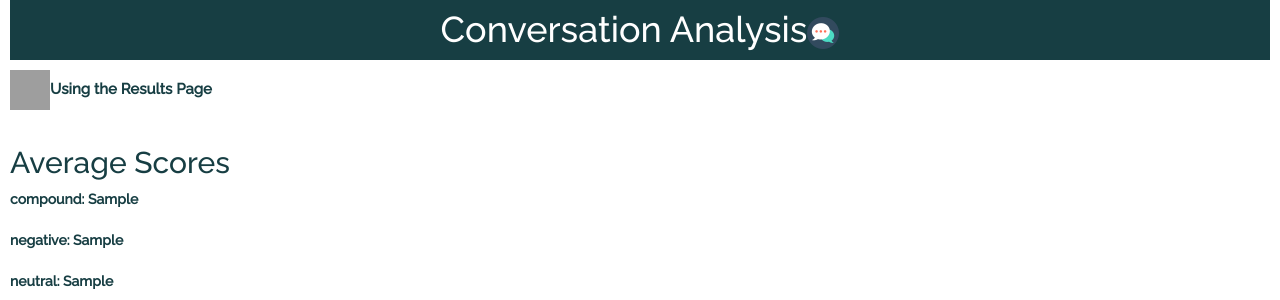
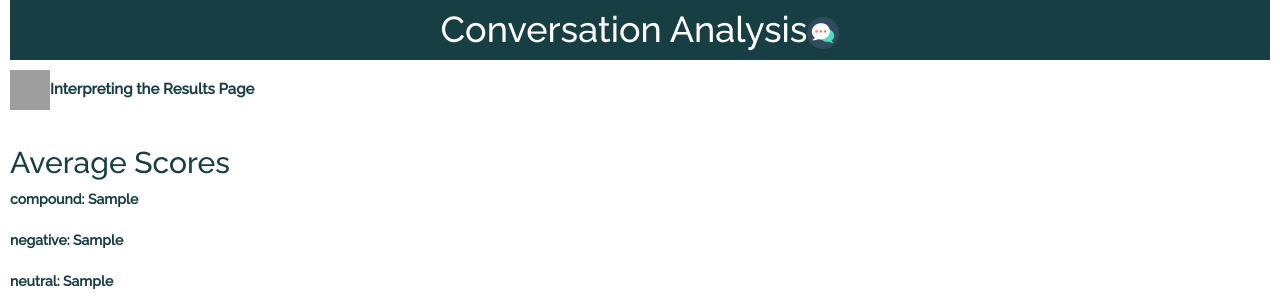
Before and after one commit to mgordon34/Conversation-Analysis, a Django app: template MainPage/templates/appTemps/results.html in a window 1280 px wide. Shown: the top 300 px of the page. Run offline with Django 3.2, Linux system fonts and the light colour scheme; the template is opened without the code that fills it: most values are stand-ins (such as "Sample title", 1, 10 or a date in 2020); parts of the project's set-up code (start-up, migrations or seed data) failed here and were passed over; some libraries are stand-ins or nearby versions; grey boxes are pictures that could not be loaded.

Commit message:
flavor text changes

```diff
--- a/MainPage/templates/appTemps/results.html
+++ b/MainPage/templates/appTemps/results.html
@@ -14,7 +14,7 @@
   </head>
 
   <div class="directions-header" id="directions-header">
-  <img src="https://img.clipartfest.com/c9209f3ed65eca36770e0e5657388825_transparent-light-bulb-with-white-lightbulb-clipart-transparent-background_420-420.png" width="40" height="40"><b>Using the Results Page</b>
+  <img src="https://img.clipartfest.com/c9209f3ed65eca36770e0e5657388825_transparent-light-bulb-with-white-lightbulb-clipart-transparent-background_420-420.png" width="40" height="40"><b>Interpreting the Results Page</b>
   </div><br>
 
   <div class="directions-content" id="directions-content">
```
